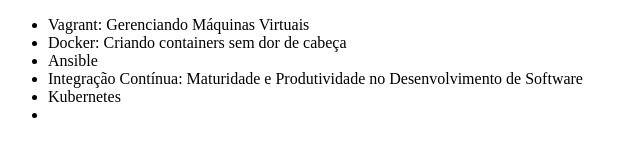
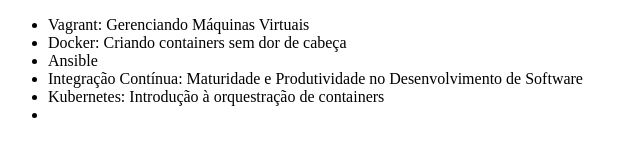
Before and after one commit to brunogoncalvess/Alura-GIT, a plain HTML site: page index.html in a window 1280 px wide. Shown: the whole page, without its empty margins (0-640 px from the left). Drawn offline with Linux system fonts and the light colour scheme.

Commit message:
Alterando nome do curso de kubernetes

```diff
--- a/index.html
+++ b/index.html
@@ -10,7 +10,7 @@
         <li>Docker: Criando containers sem dor de cabeça</li>
         <li>Ansible</li>
         <li>Integração Contínua: Maturidade e Produtividade no Desenvolvimento de Software</li>
-        <li>Kubernetes<li>
+        <li>Kubernetes: Introdução à orquestração de containers<li>
     </ul>
 </body>
 </html>
```
